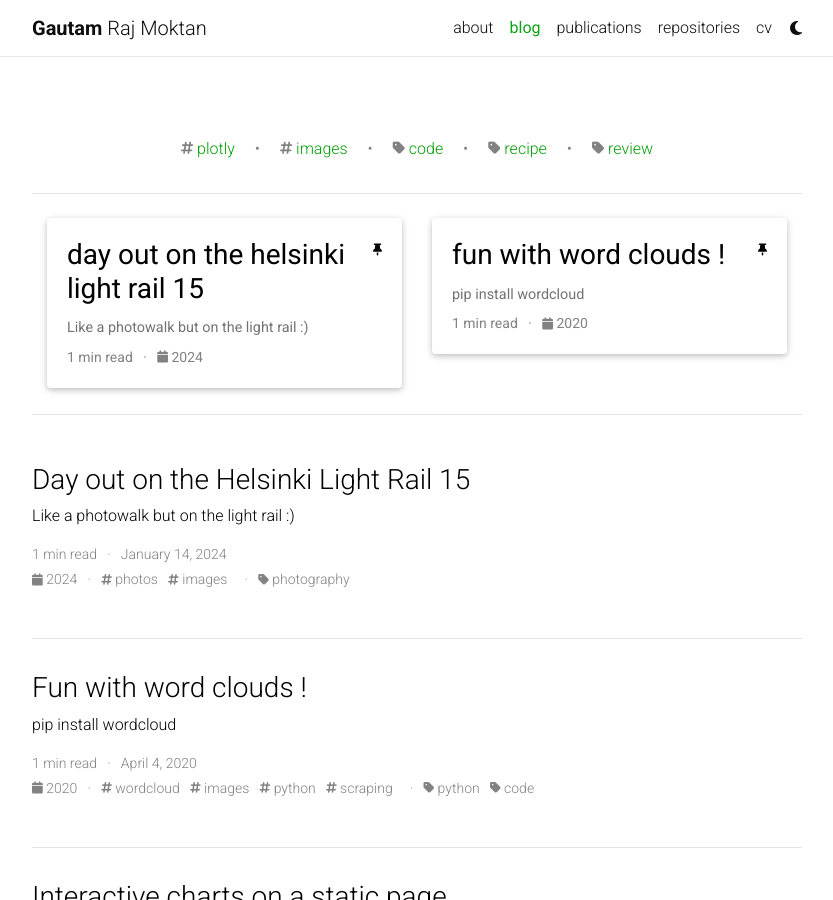
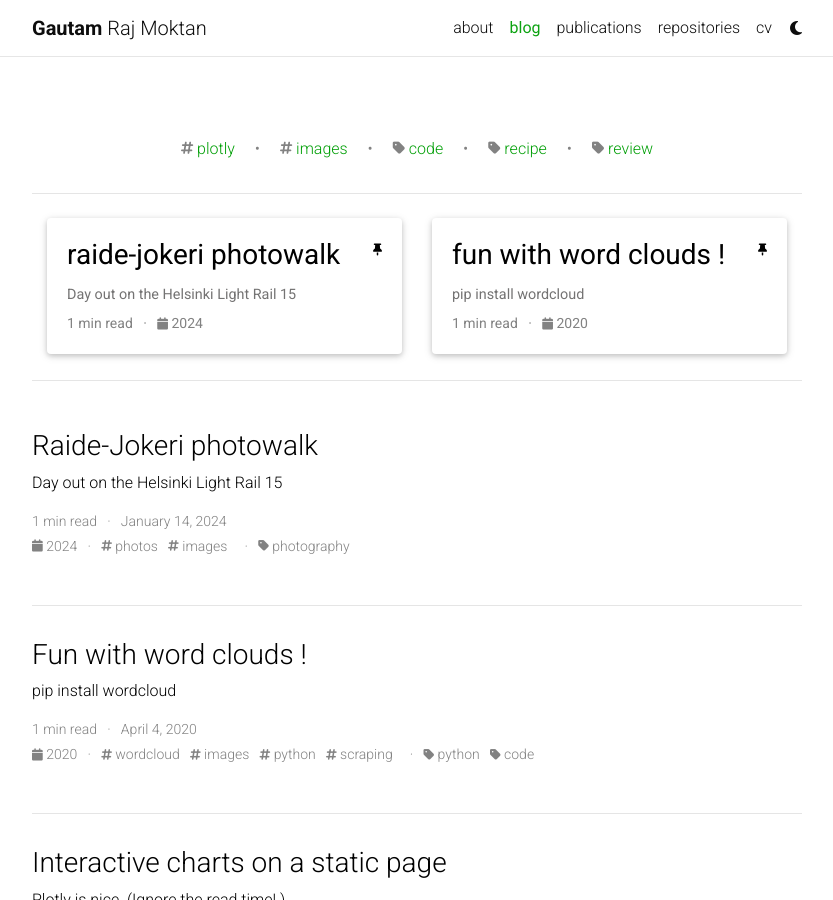
Before and after one commit to grmoktan/grmoktan.github.io, a Jekyll site: the page built from _pages/blog.md, in a window 1280 px wide and 900 px high. Shown: the whole window, without its empty margins (223-1056 px from the left). Built offline with Jekyll 4.4.1, drawn with Linux system fonts in a browser that asks for light colours; full-size pictures stand in for the smaller copies a plugin makes; the list of posts is cut into pages by our own code; comment, search, counter and statistics services are not loaded; a style sheet for code colours, icons or effects is not loaded.

Commit message:
raide-jokeri

```diff
--- a/_posts/2024-01-14-raide-jokeri.md
+++ b/_posts/2024-01-14-raide-jokeri.md
@@ -1,123 +1,114 @@
 ---
 layout: post
-title:  Day out on the Helsinki Light Rail 15
+title:  Raide-Jokeri photowalk
 date: 2024-01-14 22:25:00
-description: Like a photowalk but on the light rail :)
+description: Day out on the Helsinki Light Rail 15
 tags: photos images
 categories: photography
 featured: true
 ---
 
-Saying in nepali: "Najik ko devata helaa"
+There's a saying in nepali: "Najik ko devata helaa". Roughly translates to not appreciating the nearby deity.
+I'd been meaning to take a ride on the newly operational tram line "Raide-Jokeri" in Helsinki but procrastination got the better of me.
+Apparently it is not even called tram, but rather is a [Light rail](https://en.wikipedia.org/wiki/Light_rail). 🤷‍♂️
 
+Anyways, I finally got around to it after I got a new lens for my Olympus E-M5 III. A neat little wide angle lens, the Panasonic Leica DG Summilux DC 9mm F1.7.
+It was a bright winter day, and the temperature had come to around cosy -5°C after several days of 20+ degrees below zero. I headed into the city center with a route plan. The 25km line replaces the previous 550 bus route through Ring I of Helsinki. As you can see from the map, it is not actually a "Ring". If you are bothered by this, then you should see Helsinki's Ring II 😜.
 
-Map:
 <div class="row mt-3">
     <div class="col-sm mt-3 mt-md-0">
     </div>
-    <div class="col-sm mt-3 mt-md-0">
+    <div class="col-sm-7 mt-3 mt-md-0 justify-content-center">
         {% include figure.html path="https://raidejokeri.info/wp-content/uploads/2018/01/RJ_yleiskartta-1024x724.png" class="img-fluid rounded z-depth-1" zoomable=true %}
     </div>
     <div class="col-sm mt-3 mt-md-0">
     </div>
 </div>
 
-Canal at Ruoholahti:
+With a day ticket of the city's public transport, I first took a train (aka heavy rail?) to the central railway station. There might have been a plan to capture some images of morning commute vibes, but that took a hit as I woke up late and by the time I reached the city center it was already lunch time. I had agreed to meet a friend for lunch so took the metro(subway) two stops west from the center to Ruoholahti.
+
+Walking along the Canal at Ruoholahti after a nice burger lunch:
 <div class="row mt-3">
     <div class="col-sm mt-3 mt-md-0">
     </div>
-    <div class="col-sm mt-3 mt-md-0">
+    <div class="col-sm-5 mt-3 mt-md-0">
         {% include figure.html path="assets/img/blog_gen/raide_jokeri/1110011.png" class="img-fluid rounded z-depth-1" zoomable=true %}
     </div>
     <div class="col-sm mt-3 mt-md-0">
     </div>
 </div>
 
-
-
-
-Keilaniemi metro station:
+From there, I again hopped on the metro to head further west to Keilaniemi, the starting point of the Helsinki light rail 15.
+Not much people at the (fairly newish) Keilaniemi metro station, so I tried to capture this cliche image:
 <div class="row mt-3">
     <div class="col-sm mt-3 mt-md-0">
     </div>
-    <div class="col-sm mt-3 mt-md-0">
+    <div class="col-sm-7 mt-3 mt-md-0">
         {% include figure.html path="assets/img/blog_gen/raide_jokeri/1110043.png" class="img-fluid rounded z-depth-1" zoomable=true %}
     </div>
     <div class="col-sm mt-3 mt-md-0">
     </div>
 </div>
 
-Starting point of the light train:
+Got out to the surface and my anticipated ride was waiting. I actually forgot to check the departure time, and it took off as I was checking the photo in my camera screen after taking this picture.
 <div class="row mt-3">
     <div class="col-sm mt-3 mt-md-0">
     </div>
-    <div class="col-sm mt-3 mt-md-0">
+    <div class="col-sm-7 mt-3 mt-md-0">
         {% include figure.html path="assets/img/blog_gen/raide_jokeri/1110051.png" class="img-fluid rounded z-depth-1" zoomable=true %}
     </div>
     <div class="col-sm mt-3 mt-md-0">
     </div>
 </div>
 
-Aalto University:
+The next one came after 10 mins and I headed towards Otaniemi. Plan was to explore the university campus and see the many things that have changed since I was working there. Did a nostalgia walk between two consecutive tram stops at the either end of the campus.
+
 <div class="row mt-3">
     <div class="col-sm mt-3 mt-md-0">
+        {% include figure.html path="assets/img/blog_gen/raide_jokeri/1110114.png" class="img-fluid rounded z-depth-1" zoomable=true %}
     </div>
     <div class="col-sm mt-3 mt-md-0">
         {% include figure.html path="assets/img/blog_gen/raide_jokeri/1110068.png" class="img-fluid rounded z-depth-1" zoomable=true %}
     </div>
-    <div class="col-sm mt-3 mt-md-0">
-    </div>
 </div>
 
-Tram entering the Campus:
+Got on the ride again and sat on a window seat and just enjoyed the view as it went across the neighbourhoods. Didn't feel like taking pics from inside except for this situation of a Tesla in trouble.
 <div class="row mt-3">
     <div class="col-sm mt-3 mt-md-0">
     </div>
-    <div class="col-sm mt-3 mt-md-0">
-        {% include figure.html path="assets/img/blog_gen/raide_jokeri/1110114.png" class="img-fluid rounded z-depth-1" zoomable=true %}
-    </div>
-    <div class="col-sm mt-3 mt-md-0">
-    </div>
-</div>
-
-Tesla in trouble:
-<div class="row mt-3">
-    <div class="col-sm mt-3 mt-md-0">
-    </div>
-    <div class="col-sm mt-3 mt-md-0">
+    <div class="col-sm-7 mt-3 mt-md-0">
         {% include figure.html path="assets/img/blog_gen/raide_jokeri/1110140.png" class="img-fluid rounded z-depth-1" zoomable=true %}
     </div>
     <div class="col-sm mt-3 mt-md-0">
     </div>
 </div>
 
-Final destination in Itäkeskus:
+And eventually reached the final destination in Itäkeskus:
 <div class="row mt-3">
     <div class="col-sm mt-3 mt-md-0">
     </div>
-    <div class="col-sm mt-3 mt-md-0">
+    <div class="col-sm-7 mt-3 mt-md-0">
         {% include figure.html path="assets/img/blog_gen/raide_jokeri/1110149.png" class="img-fluid rounded z-depth-1" zoomable=true %}
     </div>
     <div class="col-sm mt-3 mt-md-0">
     </div>
 </div>
-
-White church:
+Took the metro once again towards the city center and got off at the University of Helsinki stop. Needed to visit a shop and passed by the white church on the walk there. The evening pink light hitting the church's dome looked nice.
 <div class="row mt-3">
     <div class="col-sm mt-3 mt-md-0">
     </div>
-    <div class="col-sm mt-3 mt-md-0">
+    <div class="col-sm-7 mt-3 mt-md-0">
         {% include figure.html path="assets/img/blog_gen/raide_jokeri/1110159.png" class="img-fluid rounded z-depth-1" zoomable=true %}
     </div>
     <div class="col-sm mt-3 mt-md-0">
     </div>
 </div>
 
-Central Railway station:
+Walked back to the central railway station and took the train back home. A nice relaxing day, I should say!
 <div class="row mt-3">
     <div class="col-sm mt-3 mt-md-0">
     </div>
-    <div class="col-sm mt-3 mt-md-0">
+    <div class="col-sm-5 mt-3 mt-md-0">
         {% include figure.html path="assets/img/blog_gen/raide_jokeri/1110246.png" class="img-fluid rounded z-depth-1" zoomable=true %}
     </div>
     <div class="col-sm mt-3 mt-md-0">
```
